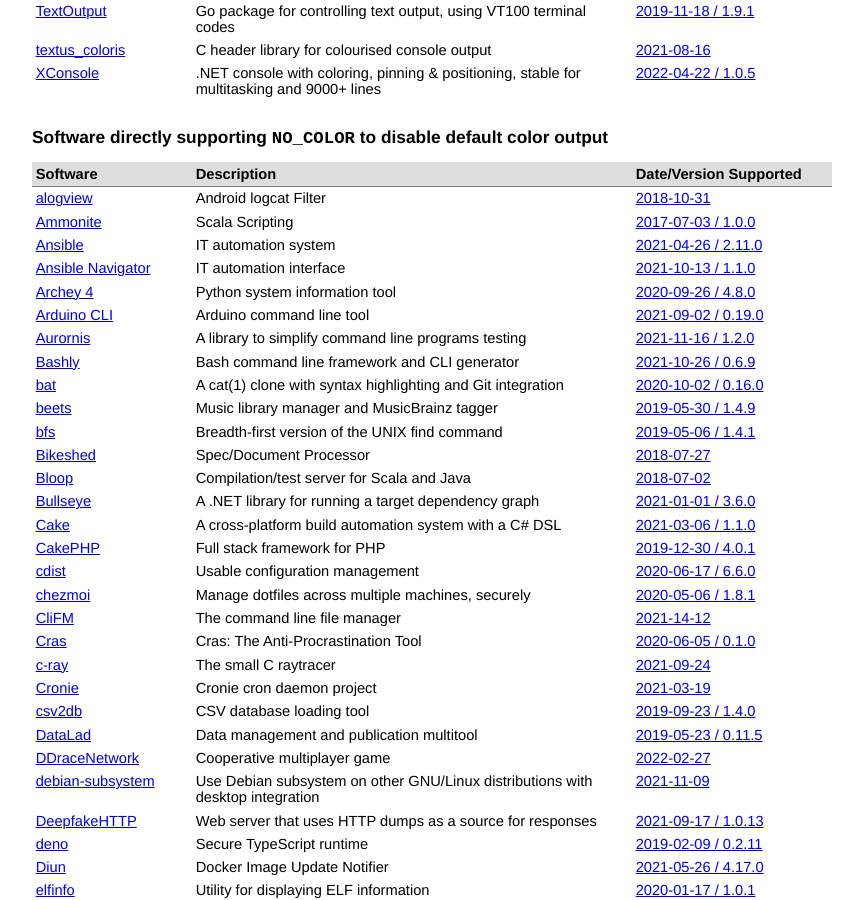
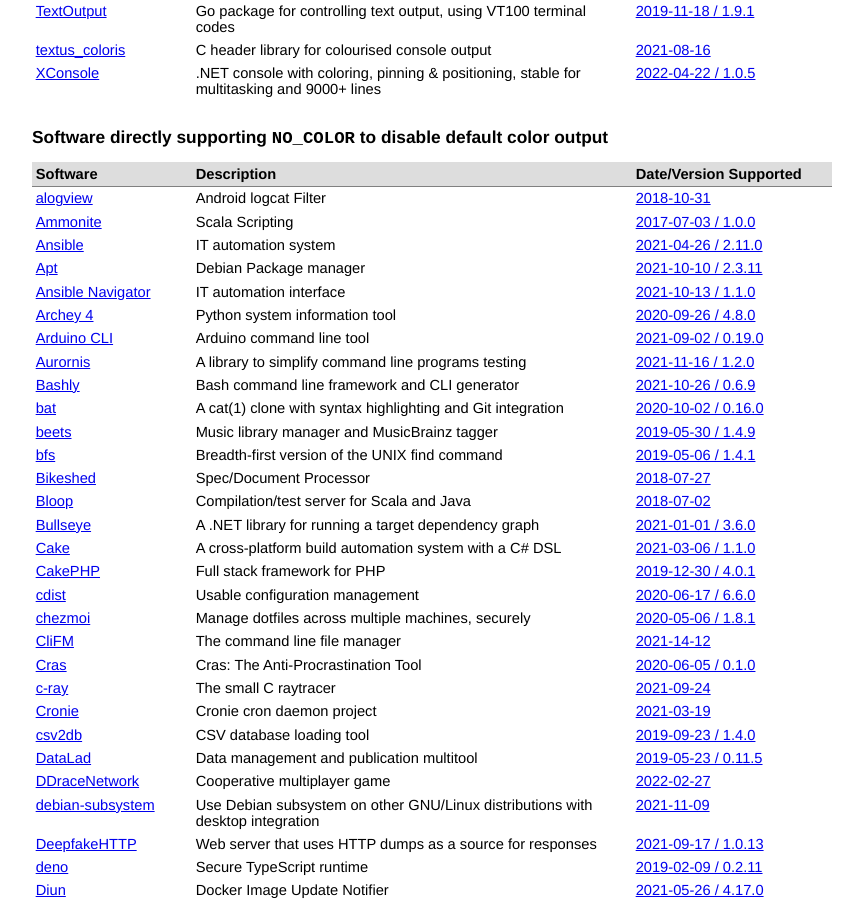
Before and after one commit to jcs/no_color, a Jekyll site: the page built from index.md, in a window 1280 px wide and 900 px high, scrolled down 2047 px. Shown: the whole window, without its empty margins (208-1071 px from the left). Built offline with Jekyll 4.4.1, drawn with Linux system fonts in a browser that asks for light colours; our own code applies the rules of GitHub Pages for plain Markdown files.

Commit message:
apt supports NO_COLOR since 2.3.11

```diff
--- a/index.md
+++ b/index.md
@@ -131,6 +131,7 @@ color via `NO_COLOR`.
 | [alogview](https://github.com/flimberger/alogview) | Android logcat Filter | [2018-10-31](https://github.com/flimberger/alogview/commit/785e5608711d92a1c41733f9ecfa3ed2d335a940) |
 | [Ammonite](https://github.com/lihaoyi/Ammonite) | Scala Scripting | [2017-07-03 / 1.0.0](https://github.com/lihaoyi/Ammonite/releases/tag/1.0.0) |
 | [Ansible](https://github.com/ansible/ansible) | IT automation system | [2021-04-26 / 2.11.0](https://github.com/ansible/ansible/blob/stable-2.11/changelogs/CHANGELOG-v2.11.rst#v2-11-0) |
+| [Apt](https://tracker.debian.org/pkg/apt) | Debian Package manager | [2021-10-10 / 2.3.11](http://metadata.ftp-master.debian.org/changelogs/main/a/apt/unstable_changelog) |
 | [Ansible Navigator](https://github.com/ansible/ansible-navigator) | IT automation interface | [2021-10-13 / 1.1.0](https://github.com/ansible/ansible-navigator/releases/tag/1.1.0) |
 | [Archey 4](https://github.com/HorlogeSkynet/archey4) | Python system information tool | [2020-09-26 / 4.8.0](https://github.com/HorlogeSkynet/archey4/releases/tag/v4.8.0) |
 | [Arduino CLI](https://github.com/arduino/arduino-cli) | Arduino command line tool  | [2021-09-02 / 0.19.0](https://github.com/arduino/arduino-cli/releases/tag/0.19.0) |
```
